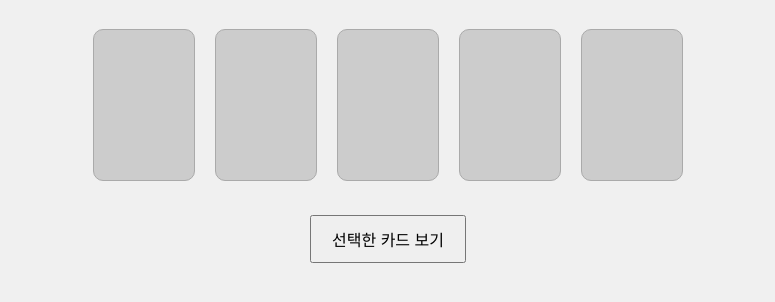
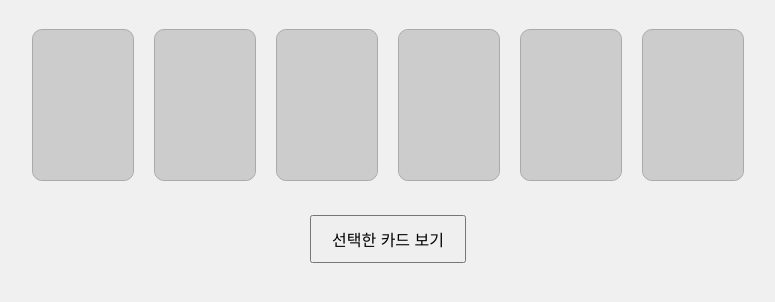
Before and after one commit to BestSecond/BestSecond.github.io, a plain HTML site: page index.html in a window 1280 px wide. Shown: the part 98-400 px from the top of the page, without its empty margins (252-1027 px from the left). Drawn offline with Linux system fonts and the light colour scheme.

Commit message:
Update index.html

```diff
--- a/index.html
+++ b/index.html
@@ -29,7 +29,7 @@
             width: 100%;
             height: 100%;
             border-radius: 10px;
-            display: none;
+            display: none; /* Initially hidden */
         }
         button {
             padding: 10px 20px;
@@ -51,12 +51,13 @@
 
     <script>
         const cards = [
-            { name: "소드 2", meaning: "갈등과 선택의 순간", image: "https://via.placeholder.com/100x150?text=소드+2" },
-            { name: "완드 6", meaning: "성공과 승리", image: "https://via.placeholder.com/100x150?text=완드+6" },
-            { name: "완드 10", meaning: "부담과 책임", image: "https://via.placeholder.com/100x150?text=완드+10" },
-            { name: "컵 3", meaning: "우정과 축하", image: "https://via.placeholder.com/100x150?text=컵+3" },
-            { name: "동전 8", meaning: "노력과 성취", image: "https://via.placeholder.com/100x150?text=동전+8" },
-            // 추가 카드들을 여기에 추가할 수 있습니다.
+            { name: "0 - 바보", meaning: "새로운 시작, 자유", image: "https://example.com/images/0.jpg" },
+            { name: "1 - 마법사", meaning: "창조와 힘", image: "https://example.com/images/1.jpg" },
+            { name: "2 - 여사제", meaning: "직관과 신비", image: "https://example.com/images/2.jpg" },
+            { name: "3 - 여왕", meaning: "풍요와 창조", image: "https://example.com/images/3.jpg" },
+            { name: "4 - 황제", meaning: "안정과 권위", image: "https://example.com/images/4.jpg" },
+            // ... 생략 ...
+            { name: "77 - 10개의 컵", meaning: "행복한 가족", image: "https://example.com/images/77.jpg" },
         ];
 
         const cardsContainer = document.getElementById('cardsContainer');
@@ -80,9 +81,17 @@
                 }
             });
 
-            const img = document.createElement('img');
-            img.src = card.image;
-            cardDiv.appendChild(img);
+            const imgBack = document.createElement('div');
+            imgBack.style.backgroundColor = '#ccc'; // 뒷면 색상
+            imgBack.style.width = '100%';
+            imgBack.style.height = '100%';
+            imgBack.style.borderRadius = '10px';
+            cardDiv.appendChild(imgBack);
+
+            const imgFront = document.createElement('img');
+            imgFront.src = card.image;
+            imgFront.alt = card.name;
+            cardDiv.appendChild(imgFront);
             cardsContainer.appendChild(cardDiv);
         });
 
```
